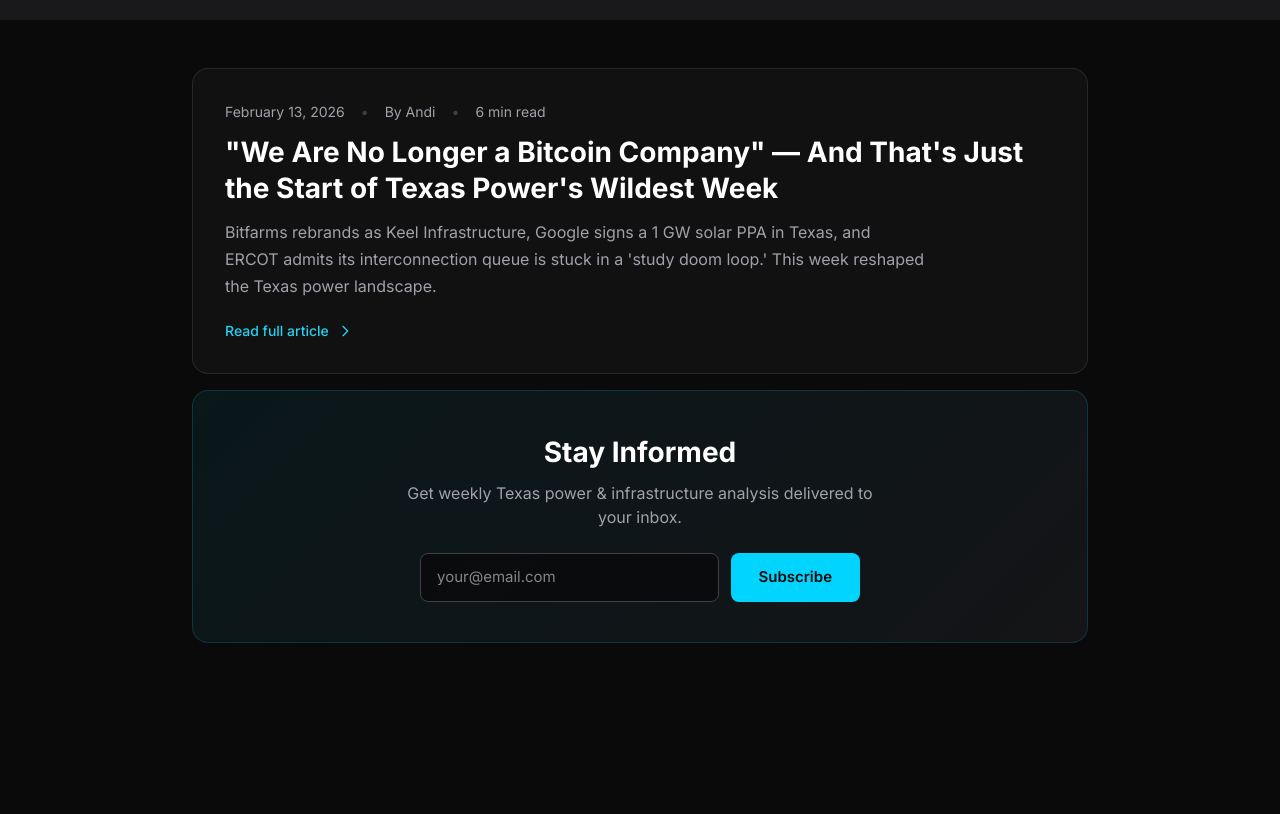
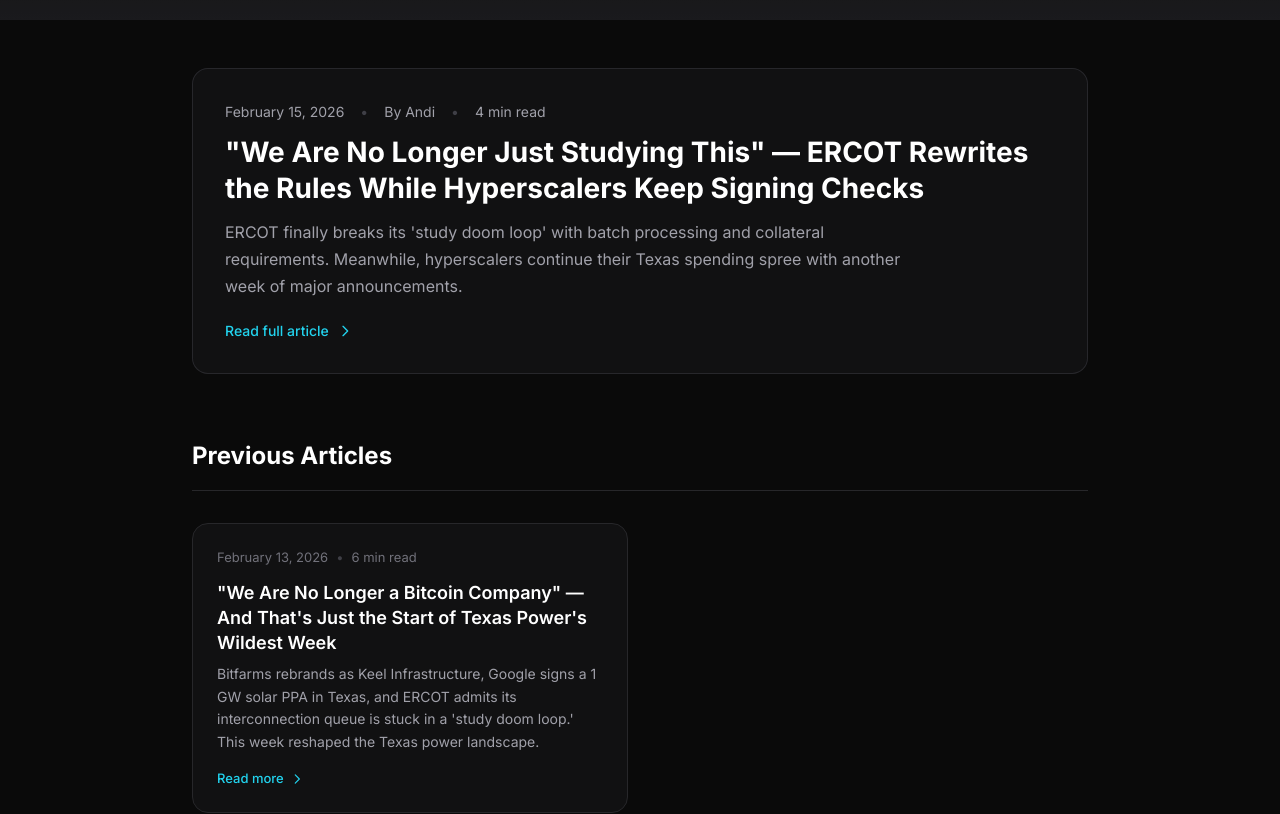
Before and after one commit to ipinney/barrio-energy-web, a Next.js app: page /news in a window 1280 px wide. Shown: the part 260-1074 px from the top of the page. Built offline with nearby package versions, Linux system fonts and the light colour scheme.

Commit message:
Add new article: ERCOT rewrites the rules

```diff
--- a/src/content/articles/index.ts
+++ b/src/content/articles/index.ts
@@ -10,6 +10,65 @@ export type Article = {
 };
 
 export const articles: Article[] = [
+  {
+    slug: "we-are-no-longer-just-studying-this",
+    title: '"We Are No Longer Just Studying This" — ERCOT Rewrites the Rules While Hyperscalers Keep Signing Checks',
+    date: "2026-02-15",
+    author: "Andi",
+    excerpt: "ERCOT finally breaks its 'study doom loop' with batch processing and collateral requirements. Meanwhile, hyperscalers continue their Texas spending spree with another week of major announcements.",
+    readingTime: "6 min read",
+    body: `
+<p>Last week, we told you ERCOT was stuck in a "study doom loop." This week, they're breaking out of it — and the implications for Texas data center development are massive.</p>
+
+<p>On February 14, ERCOT's Public Utility Commission (PUC) approved a slate of reforms designed to unclog the interconnection queue that's been holding up over 250 GW of proposed new generation and load. The changes include mandatory financial collateral for interconnection applications, a new batch study process, and stricter timelines for project developers. It's the most significant overhaul of ERCOT's queue process in the grid's history.</p>
+
+<p>But even as ERCOT rewrites the rules, the hyperscalers aren't waiting. Another week, another round of massive announcements. The pace of data center development in Texas shows no signs of slowing.</p>
+
+<h2>ERCOT's Big Fix: What Changed</h2>
+
+<p>The PUC's order, approved unanimously, addresses three critical bottlenecks:</p>
+
+<p><strong>1. Financial Collateral Requirements:</strong> Starting immediately, interconnection applicants must post collateral of $5,000/MW for projects in the study phase. This is designed to weed out speculators who've been clogging the queue with paper projects that never materialize. Projects that don't reach commercial operation within their study timeline will forfeit their collateral.</p>
+
+<p><strong>2. Batch Processing:</strong> ERCOT will now process interconnection requests in batches rather than individually. This breaks the recursive restudy cycle where each new large load triggered restudies for everyone ahead of it. The first batch is expected to clear 15-20 GW of backlogged projects.</p>
+
+<p><strong>3. Transmission Planning Integration:</strong> New large loads must now align with ERCOT's transmission planning process, creating a more predictable pathway for data center developers.</p>
+
+<p>Jeff Billo, ERCOT's VP of grid planning, called it "the most significant reform since ERCOT's formation." He's not wrong. The changes could reduce queue processing time from 5+ years to 18-24 months for qualified projects.</p>
+
+<h2>The Hyperscalers Keep Spending</h2>
+
+<p>While ERCOT was fixing its processes, the hyperscalers were busy announcing more deals:</p>
+
+<p><strong>Microsoft</strong> revealed plans for a 500 MW data center campus in Montgomery County, just north of Houston. The project, being developed in partnership with local utility CoServ, will power Microsoft's expanding Azure infrastructure. Construction begins Q3 2026.</p>
+
+<p><strong>Amazon</strong> announced it has withdrawn from its $150 million advance agreement with Fermi Energy (mentioned last week as a warning sign). But Amazon isn't retreating from Texas — far from it. Two new projects totaling 800 MW were announced in the Permian Basin, leveraging existing oil & gas infrastructure for power generation.</p>
+
+<p><strong>Oracle</strong>'s Stargate project near Abilene secured $12 billion in additional financing, bringing the total to $50 billion. The first 400 MW phase is on track for Q4 2026 operation. <strong>Meta</strong> entered the Texas market with a 300 MW commitment in Taylor, just outside Austin. The social media giant is pivoting hard toward AI infrastructure.</p>
+
+<p>JLL's Curt Holcomb summed it up: <strong>"The demand signal is unlike anything we've seen in 30 years of tracking data center development. Texas has moved from 'interesting' to 'essential' in the span of six months."</strong></p>
+
+<h2>What This Means for Landholders</h2>
+
+<p>Here's the key insight that's getting lost in the headlines: the real value isn't in the data centers themselves — it's in the grid connections.</p>
+
+<p>With ERCOT's queue now requiring collateral and stricter timelines, projects that already have interconnection agreements are worth significantly more than they were six months ago. Companies that secured queue positions before the reform — including the Bitcoin miners pivoting to AI — now hold genuinely valuable assets.</p>
+
+<p>Several mid-cap Bitcoin miners with ERCOT interconnection rights have seen their stocks rally 30-50% this week on the reform news. Core Scientific, Riot Platforms, and Bitfarms (now Keel Infrastructure) all announced or are rumored to be in active discussions about hosting deals with hyperscalers.</p>
+
+<h2>What to Watch Next Week</h2>
+
+<p><strong>March 1</strong> is the deadline for the first batch of ERCOT interconnection applications under the new rules. Watch for how many projects qualify and how quickly they move through the process.</p>
+
+<p><strong>Army data center proposals</strong> at Fort Hood and Fort Bliss were due February 23 — the winning bidders should be announced this week. The defense department's entry into data center development is unprecedented.</p>
+
+<p><strong>Natural gas prices</strong> continue to rise as new power plants come online. Henry Hub spot prices hit $4.50/MMBtu this week, up 40% from January. This is good news for Texas gas producers but adds cost pressure to new data center developments.</p>
+
+<hr style="border: none; border-top: 1px solid #3f3f46; margin: 40px 0;" />
+
+<p><em>Barrio Energy provides independent analysis of Texas power markets, data center development, and digital infrastructure. This is not investment advice.</em></p>
+    `,
+  },
   {
     slug: "we-are-no-longer-a-bitcoin-company",
     title: '"We Are No Longer a Bitcoin Company" — And That\'s Just the Start of Texas Power\'s Wildest Week',
```
